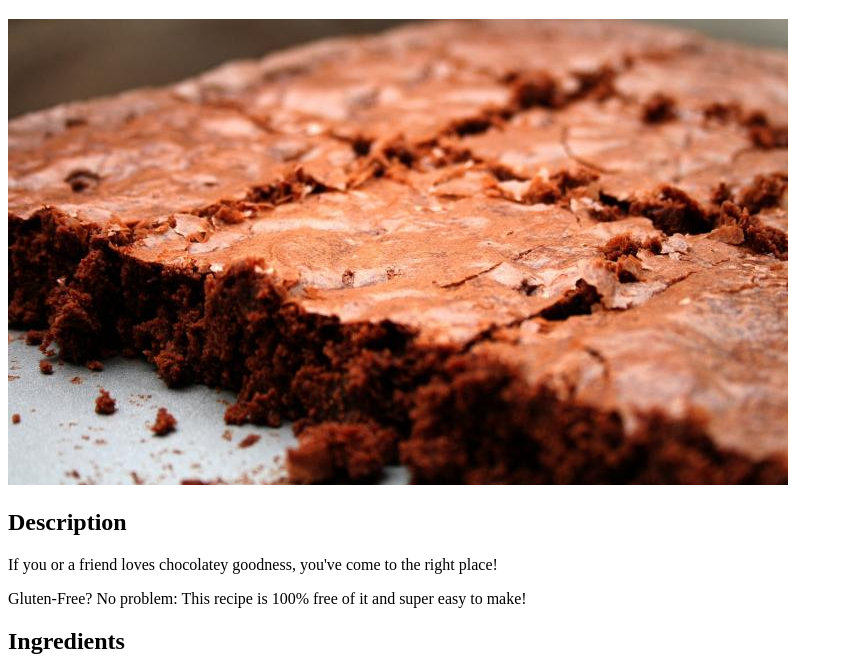
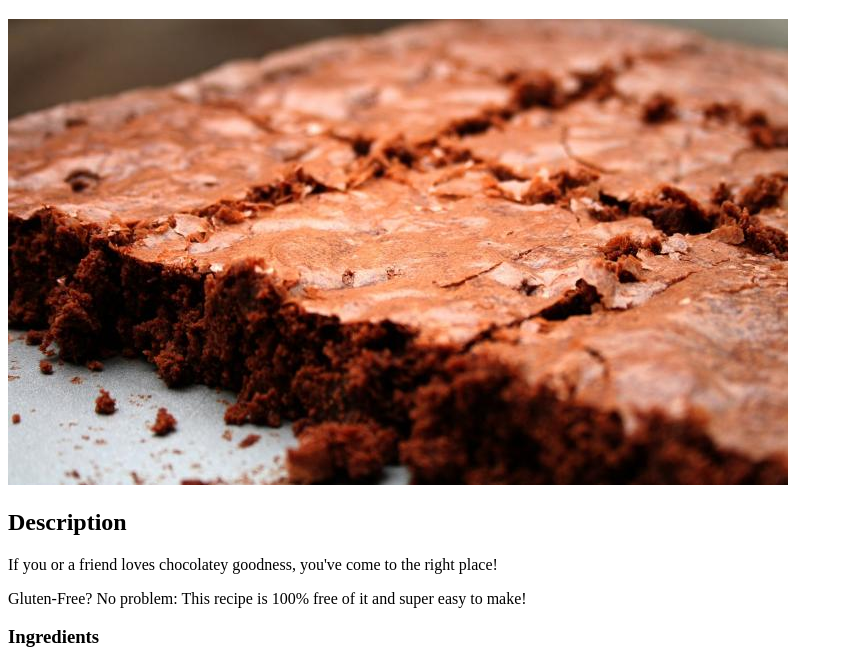
Before and after one commit to smashmouthallstar/odin-recipes, a plain HTML site: page recipes/brownies.html in a window 1280 px wide. Shown: the part 87-751 px from the top of the page, without its empty margins (0-843 px from the left). Drawn offline with Linux system fonts and the light colour scheme.

Commit message:
Change h2 Ingredients to h3 for uniformity

```diff
--- a/recipes/brownies.html
+++ b/recipes/brownies.html
@@ -12,7 +12,7 @@
         <h2>Description</h2>
         <p>If you or a friend loves chocolatey goodness, you've come to the right place!</p>
         <p>Gluten-Free? No problem: This recipe is 100% free of it and super easy to make!</p>
-        <h2>Ingredients</h2>
+        <h3>Ingredients</h3>
         <ul>
             <li>1/2 Cup Unsalted Butter</li>
             <li>3/4 Cup Granulated Sugar</li>
```
